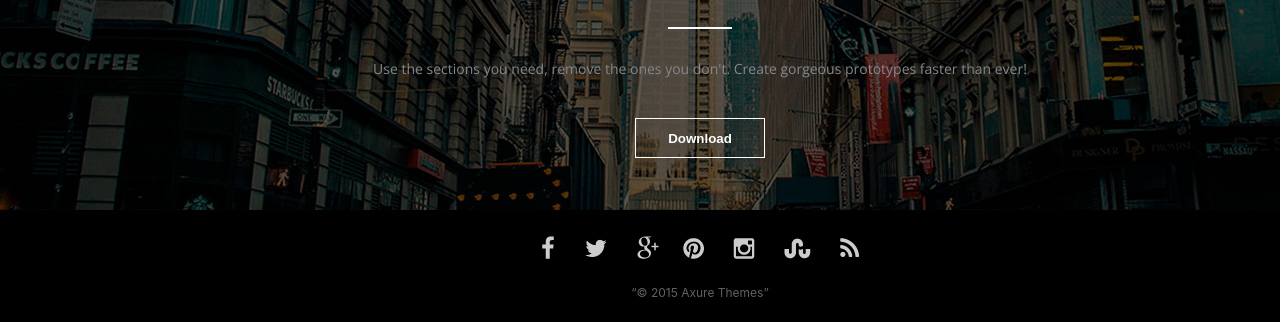
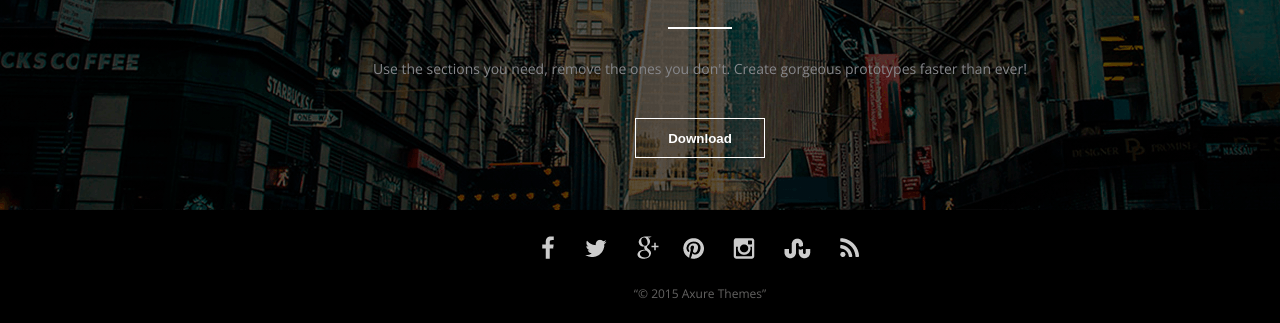
Before and after one commit to Ilya1707/Information-cards-layout, a plain HTML site: page index.html in a window 1280 px wide. Shown: the part 708-1031 px from the top of the page. Drawn offline with nearby package versions, Linux system fonts and the light colour scheme.

Commit message:
Update main.css

```diff
--- a/style/main.css
+++ b/style/main.css
@@ -142,7 +142,7 @@ main {
 .q{
     display: inline-block;
     text-align: center;
-    font-family: -apple-system, BlinkMacSystemFont, 'Segoe UI', Roboto, Oxygen, Ubuntu, Cantarell, 'Open Sans', 'Helvetica Neue', sans-serif;
+    font-family: 'Open Sans', sans-serif;
     font-weight: 400;
     margin-top: 20px;
     font-size: 12px;
```
